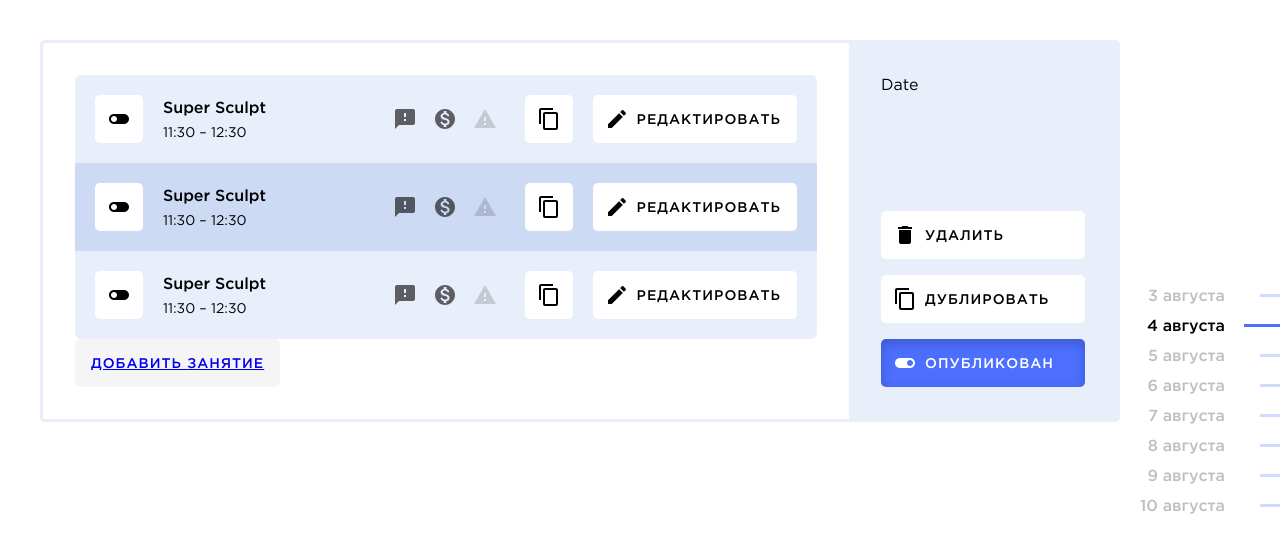
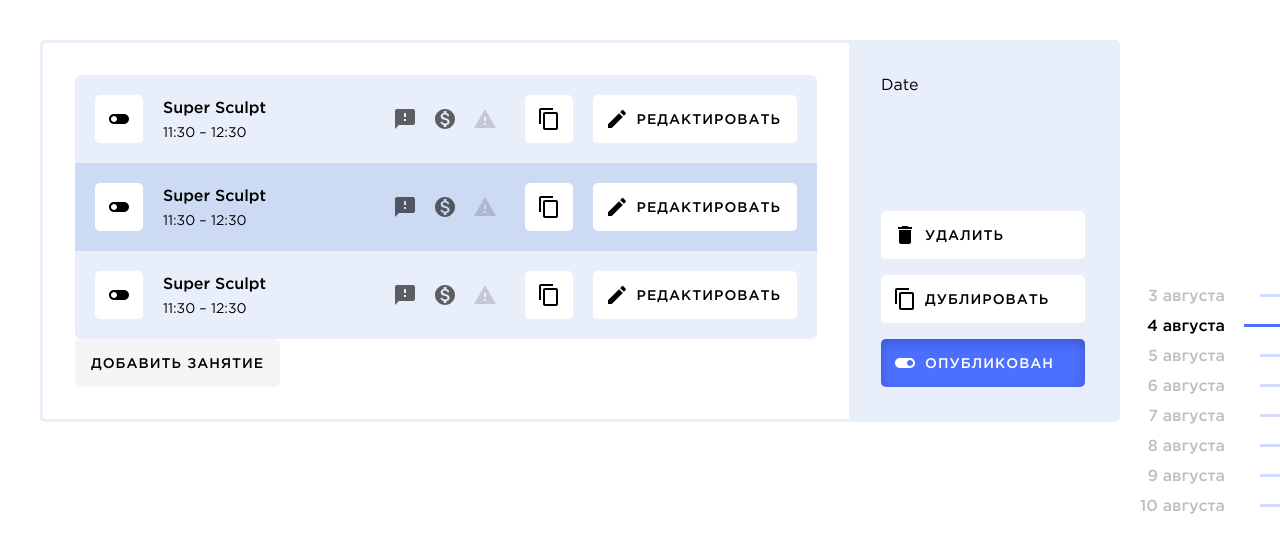
Before and after one commit to wrgraff/scheduler, a React (Create React App) app: page / in a window 1280 px wide. Shown: the top 552 px of the page. Built offline with nearby package versions, Linux system fonts and the light colour scheme.

Commit message:
поправляет стили кнопки для ссылки

```diff
--- a/src/components/Button/index.scss
+++ b/src/components/Button/index.scss
@@ -4,6 +4,7 @@
     display: inline-flex;
     padding: 12px 16px;
 
+    color: var(--color-black);
     background-color: var(--color-gray-100);
     border: none;
     border-radius: 5px;
@@ -12,6 +13,7 @@
     font-size: 14px;
     font-weight: 500;
     text-transform: uppercase;
+    text-decoration: none;
     line-height: 24px;
     letter-spacing: 1px;
 
```
